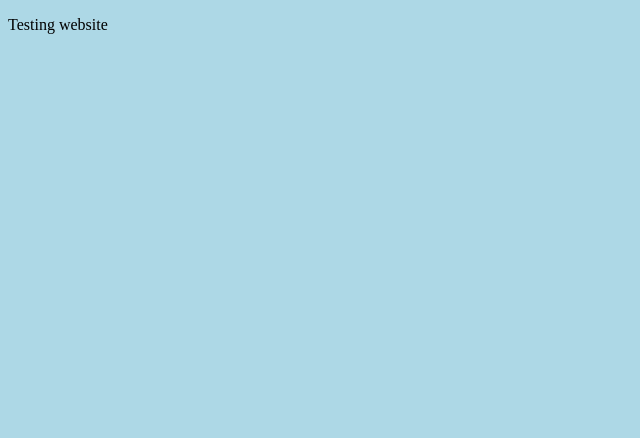
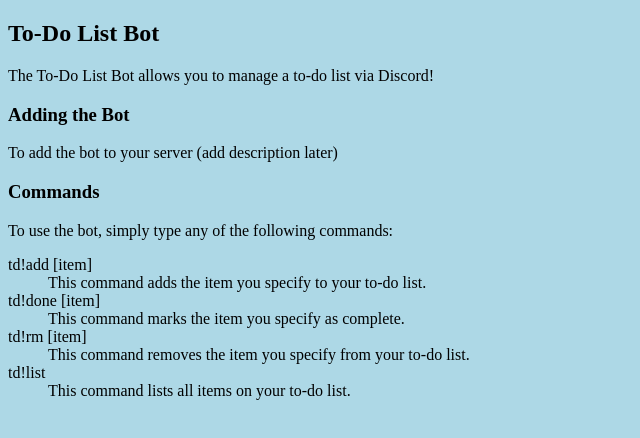
Before and after one commit to lzhou03/To-Do-List-Bot, a website: page index.html in a window 1280 px wide. Shown: the whole page, without its empty margins (0-640 px from the left). Drawn offline with Linux system fonts and the light colour scheme.

Commit message:
added text to website

```diff
--- a/index.html
+++ b/index.html
@@ -6,6 +6,21 @@
     <title>To-Do List Bot</title>
   </head>
   <body>
-    <p>Testing website</p>
+    <h2>To-Do List Bot</h2>
+    <p>The To-Do List Bot allows you to manage a to-do list via Discord!</p>
+    <h3>Adding the Bot</h3>
+    <p>To add the bot to your server (add description later)</p>
+    <h3>Commands</h3>
+    <p>To use the bot, simply type any of the following commands:</p>
+    <dl>
+      <dt>td!add [item]</dt>
+      <dd>This command adds the item you specify to your to-do list.</dd>
+      <dt>td!done [item]</dt>
+      <dd>This command marks the item you specify as complete.</dd>
+      <dt>td!rm [item]</dt>
+      <dd>This command removes the item you specify from your to-do list.</dd>
+      <dt>td!list</dt>
+      <dd>This command lists all items on your to-do list.</dd>
+    </dl>
   </body>
 </html>
```
